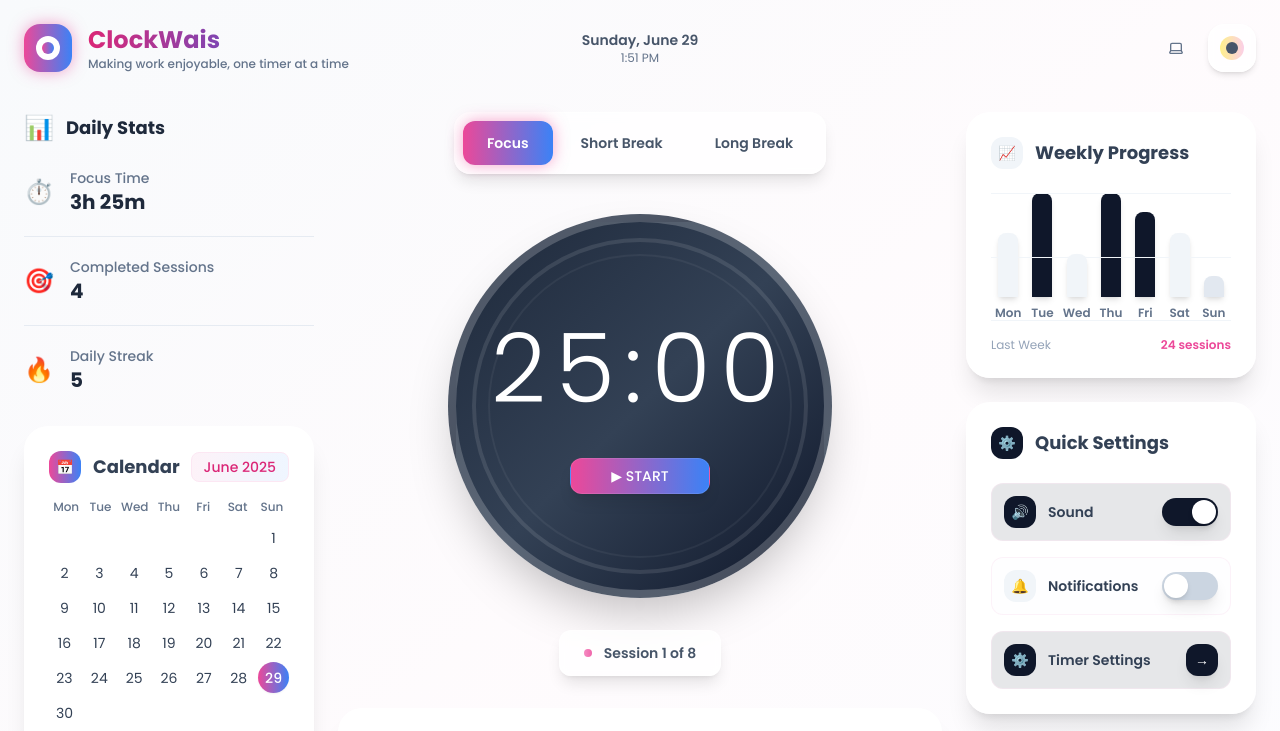
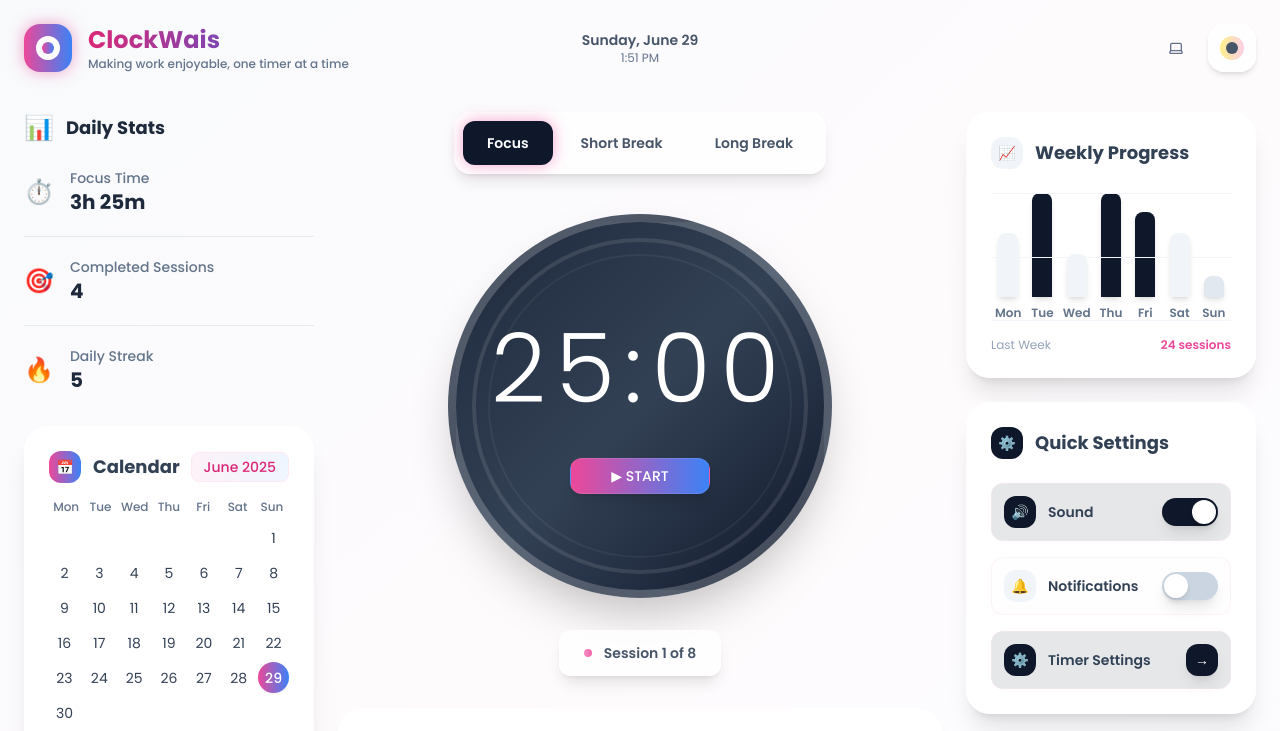
Before and after one commit to akosikhada/clockwais, a Next.js app in the folder frontend/: page / in a window 1280 px wide. Shown: the top 731 px of the page. Built offline with nearby package versions, Linux system fonts and the light colour scheme.

Commit message:
style(ModeSelector): Replace gradient classes with semantic color utilities
- Swap `primary-gradient` with `bg-primary` for all active mode buttons
- Enhance maintainability by standardizing background classes
- Preserve hover, active, and disabled states for clear mode interactions

```diff
--- a/frontend/src/components/timer/mode-selector.tsx
+++ b/frontend/src/components/timer/mode-selector.tsx
@@ -28,7 +28,7 @@ export const ModeSelector: React.FC<ModeSelectorProps> = ({ className }) => {
         onClick={() => setMode("focus")}
         className={`px-6 py-3 rounded-xl text-sm font-semibold transition-all duration-300 button-hover ${
           mode === "focus"
-            ? "primary-gradient text-white shadow-lg glow-effect"
+            ? "bg-primary text-white shadow-lg glow-effect"
             : "text-slate-600 hover:text-slate-800 hover:bg-slate-50"
         }`}
       >
@@ -45,7 +45,7 @@ export const ModeSelector: React.FC<ModeSelectorProps> = ({ className }) => {
                 areBreakButtonsDisabled
                   ? "text-slate-400 cursor-not-allowed opacity-60"
                   : mode === "shortBreak"
-                    ? "primary-gradient text-white shadow-lg glow-effect"
+                    ? "bg-primary text-white shadow-lg glow-effect"
                     : "text-slate-600 hover:text-slate-800 hover:bg-slate-50 button-hover"
               }`}
             >
@@ -70,7 +70,7 @@ export const ModeSelector: React.FC<ModeSelectorProps> = ({ className }) => {
                 areBreakButtonsDisabled
                   ? "text-slate-400 cursor-not-allowed opacity-60"
                   : mode === "longBreak"
-                    ? "primary-gradient text-white shadow-lg glow-effect"
+                    ? "bg-primary text-white shadow-lg glow-effect"
                     : "text-slate-600 hover:text-slate-800 hover:bg-slate-50 button-hover"
               }`}
             >
```
